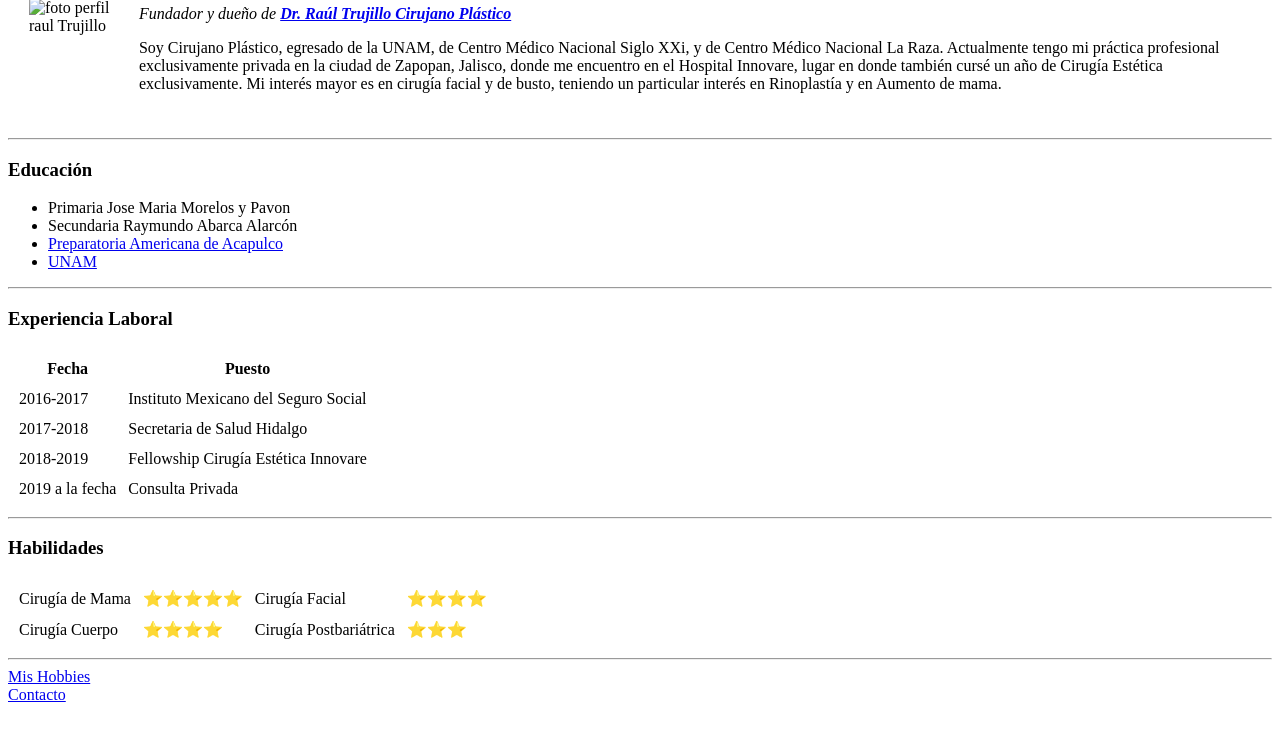
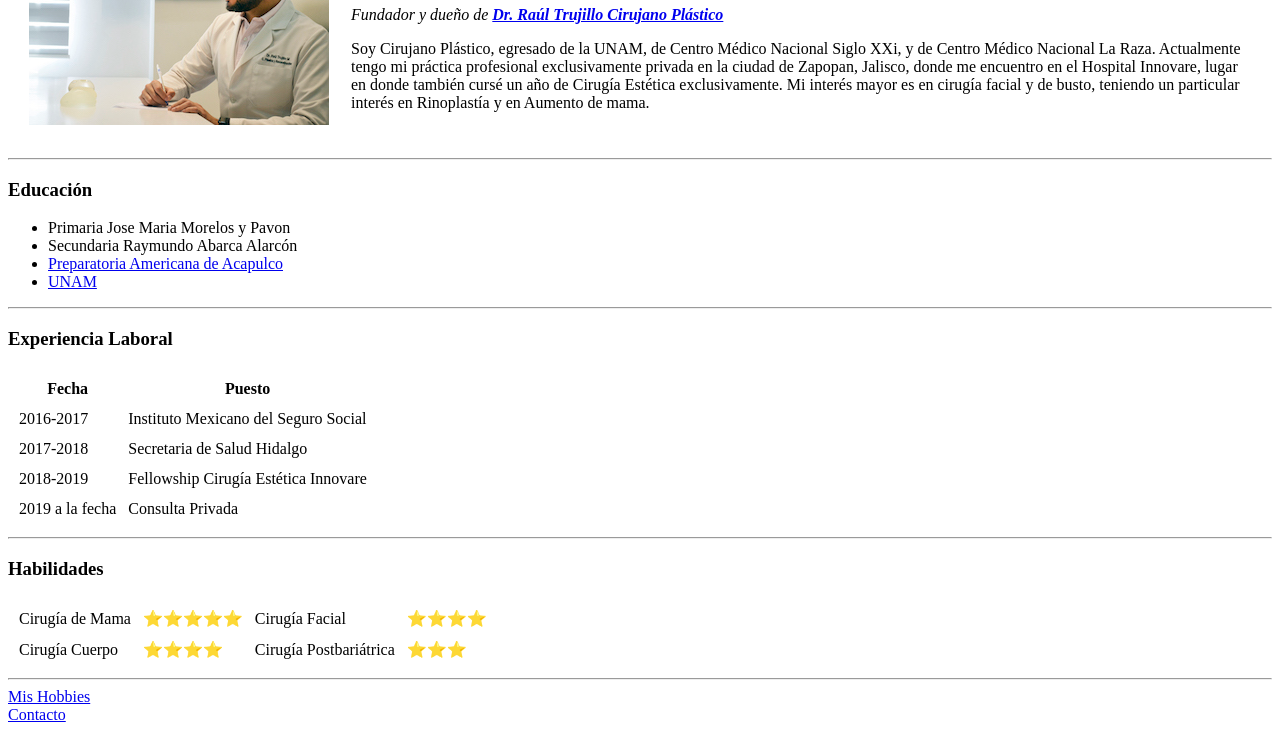
Before and after one commit to rulotmndz/cv, a plain HTML site: page index.html in a window 1280 px wide. Shown: the part 104-836 px from the top of the page. Drawn offline with Linux system fonts and the light colour scheme; the site is published under a folder, as on GitHub Pages, so addresses that start at the root find nothing.

Commit message:
Update index.html

```diff
--- a/index.html
+++ b/index.html
@@ -6,7 +6,7 @@
 </head>
 <body>
     <table cellspacing="20">
-        <td>    <img src="/images/raul.JPG" alt="foto perfil raul Trujillo">
+        <td>    <img src="images/raul.JPG" alt="foto perfil raul Trujillo">
 </td>
         <td>    <h1>Raúl Trujillo Méndez</h1>
     <p><em>Fundador y dueño de <strong><a href="https://drraultrujillo.com/">Dr. Raúl Trujillo Cirujano Plástico</a></strong></em></p>
```
